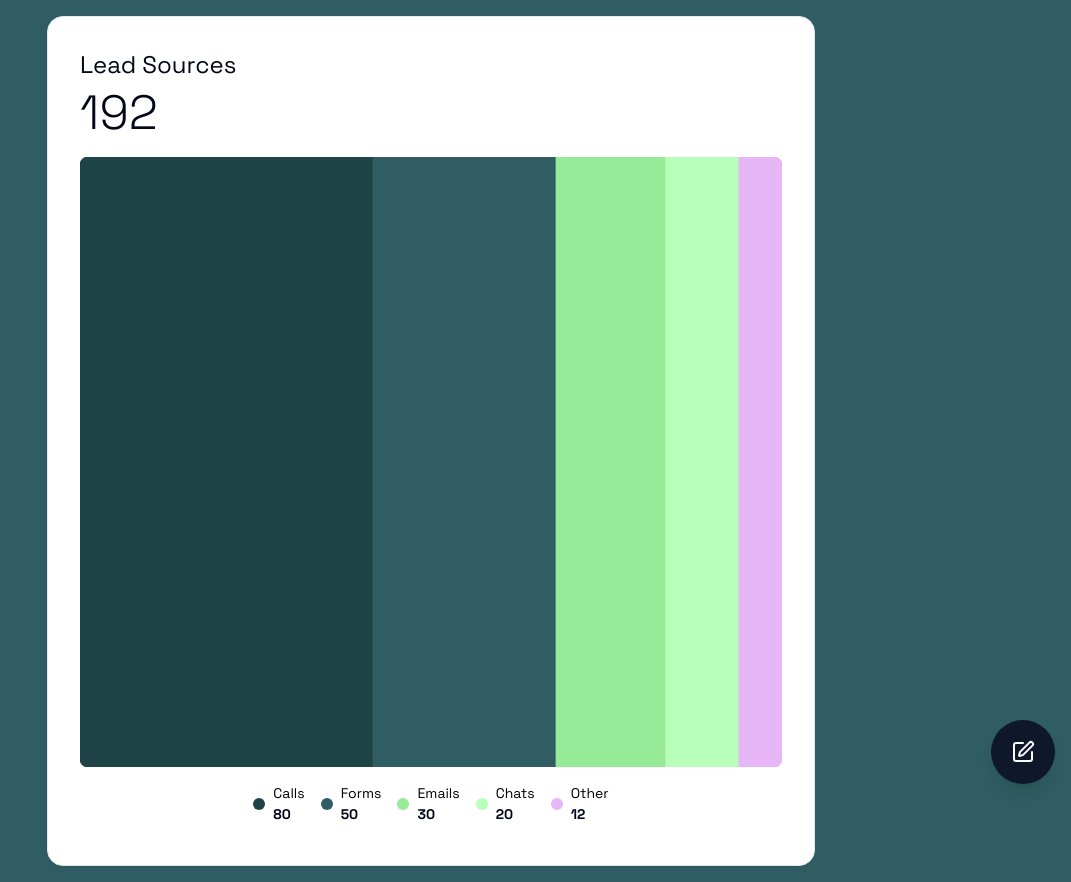
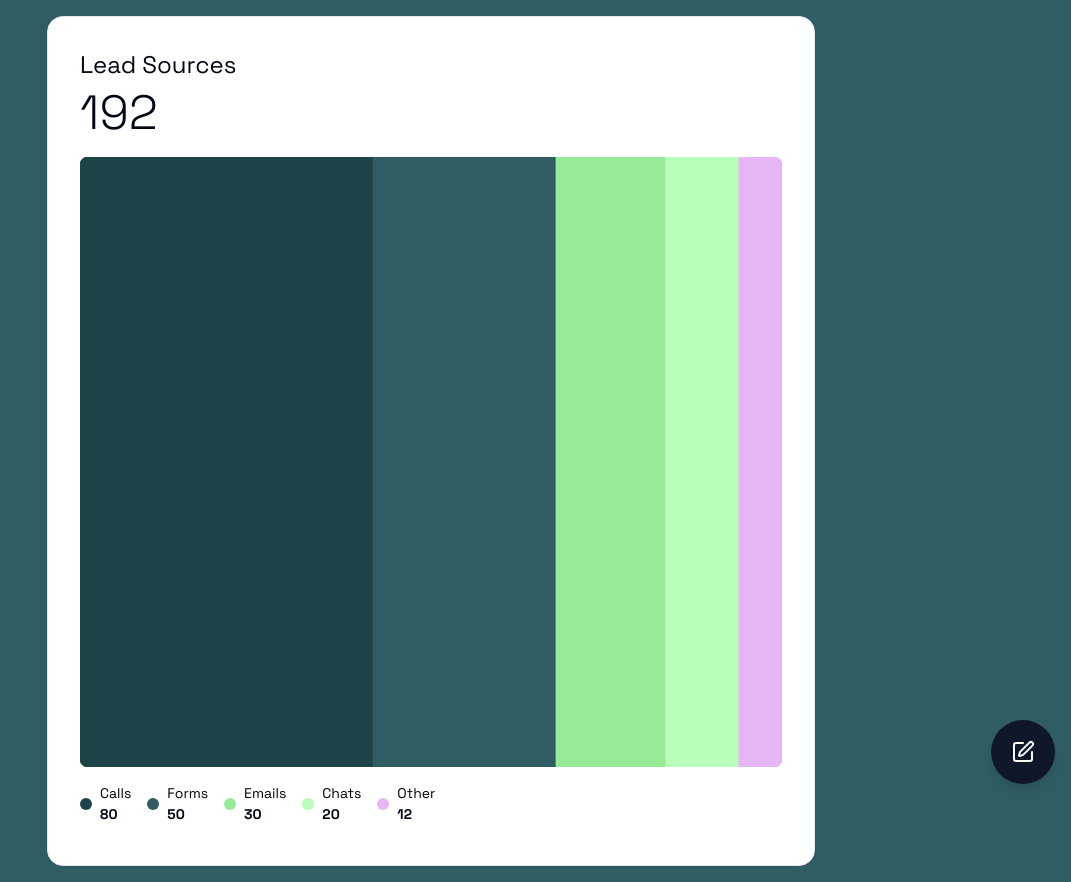
Before and after one commit to cheerlessDreamer/stacked-card-visualizer, a React (Vite) app: page / in a window 1280 px wide. Shown: the whole page, without its empty margins (209-1280 px from the left). Built offline with nearby package versions, Linux system fonts and the light colour scheme.

Commit message:
Align chart legend to left
Updated the chart legend alignment from centered to left-aligned for better visual consistency.
[skip gpt_engineer]

```diff
--- a/src/components/LeadsChart.tsx
+++ b/src/components/LeadsChart.tsx
@@ -37,8 +37,8 @@ const LeadsChart: React.FC<LeadsChartProps> = ({ totalLeads, leadData, chartTitl
   const cardStyle = {
     width: cardWidth || '100%',
     maxWidth: '100%',
-    minHeight: '800px',  // Changed from fixed height to minHeight
-    height: 'auto'  // Allow the card to grow based on content
+    minHeight: '800px',
+    height: 'auto'
   };
 
   return (
@@ -51,7 +51,7 @@ const LeadsChart: React.FC<LeadsChartProps> = ({ totalLeads, leadData, chartTitl
         <div className="flex-grow relative">
           <canvas ref={chartRef}></canvas>
         </div>
-        <ul id="chart-legend" className="mt-4 flex-shrink-0"></ul>
+        <ul id="chart-legend" className="mt-4 flex-shrink-0 justify-start"></ul>
       </CardContent>
     </Card>
   );
--- a/src/utils/chartConfig.ts
+++ b/src/utils/chartConfig.ts
@@ -89,7 +89,7 @@ export const createChartConfig = (totalLeads: number, leadData: { label: string;
 
           ul.style.display = 'flex';
           ul.style.flexWrap = 'wrap';
-          ul.style.justifyContent = 'center';
+          ul.style.justifyContent = 'flex-start'; // Changed from 'center' to 'flex-start'
           ul.style.gap = '16px';
           ul.style.padding = '0';
           ul.style.margin = '16px 0 0 0';
```
